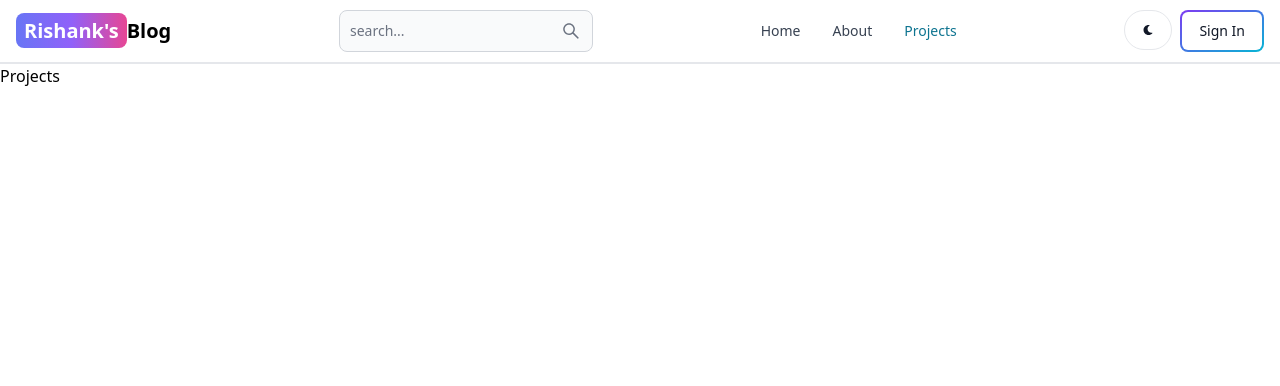
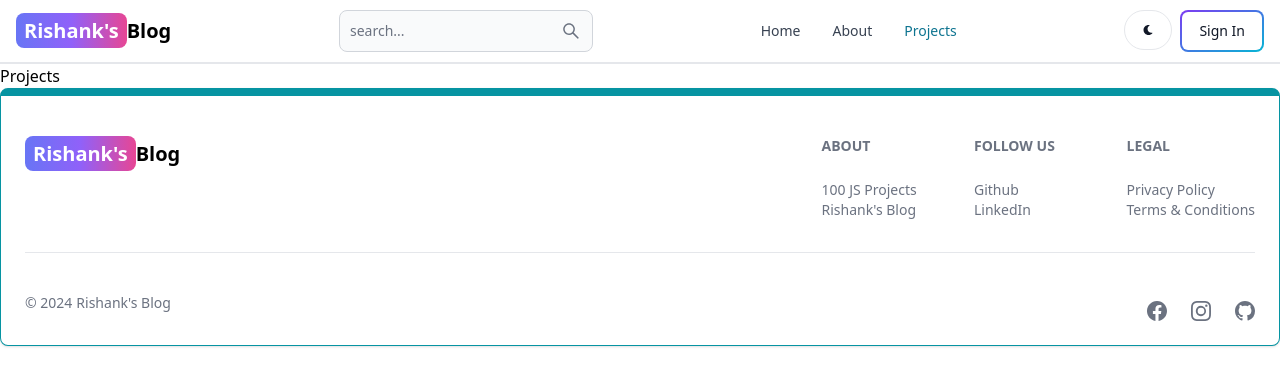
Before and after one commit to Rishank01/mern-blog, a React (Vite) app in the folder client/: page /projects in a window 1280 px wide. Shown: the top 386 px of the page. Built offline with nearby package versions, Linux system fonts and the light colour scheme.

Commit message:
create the footer component

```diff
--- a/client/src/App.jsx
+++ b/client/src/App.jsx
@@ -1,5 +1,6 @@
 import React from 'react';
 import { BrowserRouter, Route, Routes } from 'react-router-dom';
+import Footercom from './components/Footercom';
 import Header from './components/Header';
 import About from './pages/About';
 import Dashboard from './pages/Dashboard';
@@ -21,6 +22,7 @@
         <Route path = '/signup' element = {<SignUp/>}/>
         <Route path = '/projects' element = {<Projects/>}/>
       </Routes>
+      <Footercom/>
     </BrowserRouter>
   )
 }
--- /dev/null
+++ b/client/src/components/Footercom.jsx
@@ -0,0 +1,60 @@
+import { Footer } from 'flowbite-react';
+import React from 'react';
+import { BsFacebook, BsGithub, BsInstagram } from 'react-icons/bs';
+import { Link } from 'react-router-dom';
+
+export default function Footercom() {
+  return (
+    <Footer container className = 'border border-t-8 border-teal-500'>
+        <div className='w-full max-w-7xl mx-auto'>
+            <div className='grid w-full justify-between sm:flex md:grid-cols-1'>
+                <div className='mt-5'>
+                <Link to = '/' className='self-center whitespace-nowrap text-lg sm:text-xl font-semibold dark:text-white'>
+                    <span className='px-2 py-1 bg-gradient-to-r from-indigo-500 via-purple-500 to-pink-500 rounded-lg text-white'>Rishank's</span>
+                    Blog
+                </Link>
+                </div>
+                <div className='grid grid-cols-2 gap-8 mt-4 sm:grid-cols-3 sm:gap-6'>
+                    <div>
+                        <Footer.Title title = 'About'/>
+                        <Footer.LinkGroup col>
+                            <Footer.Link href = 'https://www.100jsprojects.com' target='_blank' rel = 'noopener noreferrer'>100 JS Projects</Footer.Link>
+                        </Footer.LinkGroup>
+                        <Footer.LinkGroup col>
+                            <Footer.Link href = '/about' target='_blank' rel = 'noopener noreferrer'>Rishank's Blog</Footer.Link>
+                        </Footer.LinkGroup>
+                    </div>
+                    <div>
+                        <Footer.Title title = 'Follow Us'/>
+                        <Footer.LinkGroup col>
+                            <Footer.Link href = 'https://www.100jsprojects.com' target='_blank' rel = 'noopener noreferrer'>Github</Footer.Link>
+                        </Footer.LinkGroup>
+                        <Footer.LinkGroup col>
+                            <Footer.Link href = '/about' target='_blank' rel = 'noopener noreferrer'>LinkedIn</Footer.Link>
+                        </Footer.LinkGroup>
+                    </div>
+                    <div>
+                        <Footer.Title title = 'Legal'/>
+                        <Footer.LinkGroup col>
+                            <Footer.Link href = '#' target='_blank' rel = 'noopener noreferrer'>Privacy Policy</Footer.Link>
+                        </Footer.LinkGroup>
+                        <Footer.LinkGroup col>
+                            <Footer.Link href = '#' target='_blank' rel = 'noopener noreferrer'>Terms &amp; Conditions</Footer.Link>
+                        </Footer.LinkGroup>
+                    </div>
+                </div>
+            </div>
+            <Footer.Divider/>
+            <div className='w-full sm:flex sm:items-center sm:justify-between'>
+                <Footer.Copyright href = '#' by = "Rishank's Blog" year = {new Date().getFullYear()}/>
+                <div className='flex gap-6 sm:mt-4 sm:justify-center'>
+                    <Footer.Icon href='#' icon = {BsFacebook}/>
+                    <Footer.Icon href='#' icon = {BsInstagram}/>
+                    <Footer.Icon href='#' icon = {BsGithub}/>
+                </div>
+            </div>
+        </div>
+
+    </Footer>
+  )
+}
```
